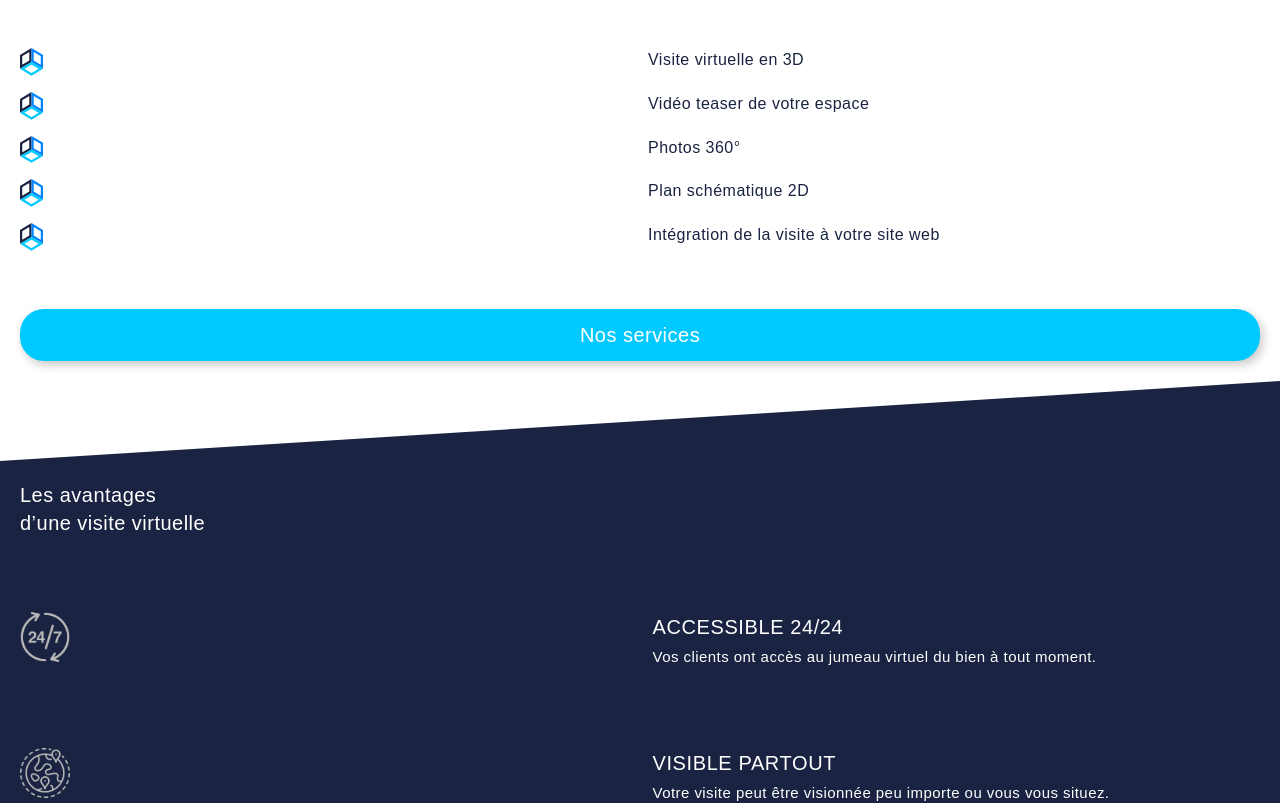
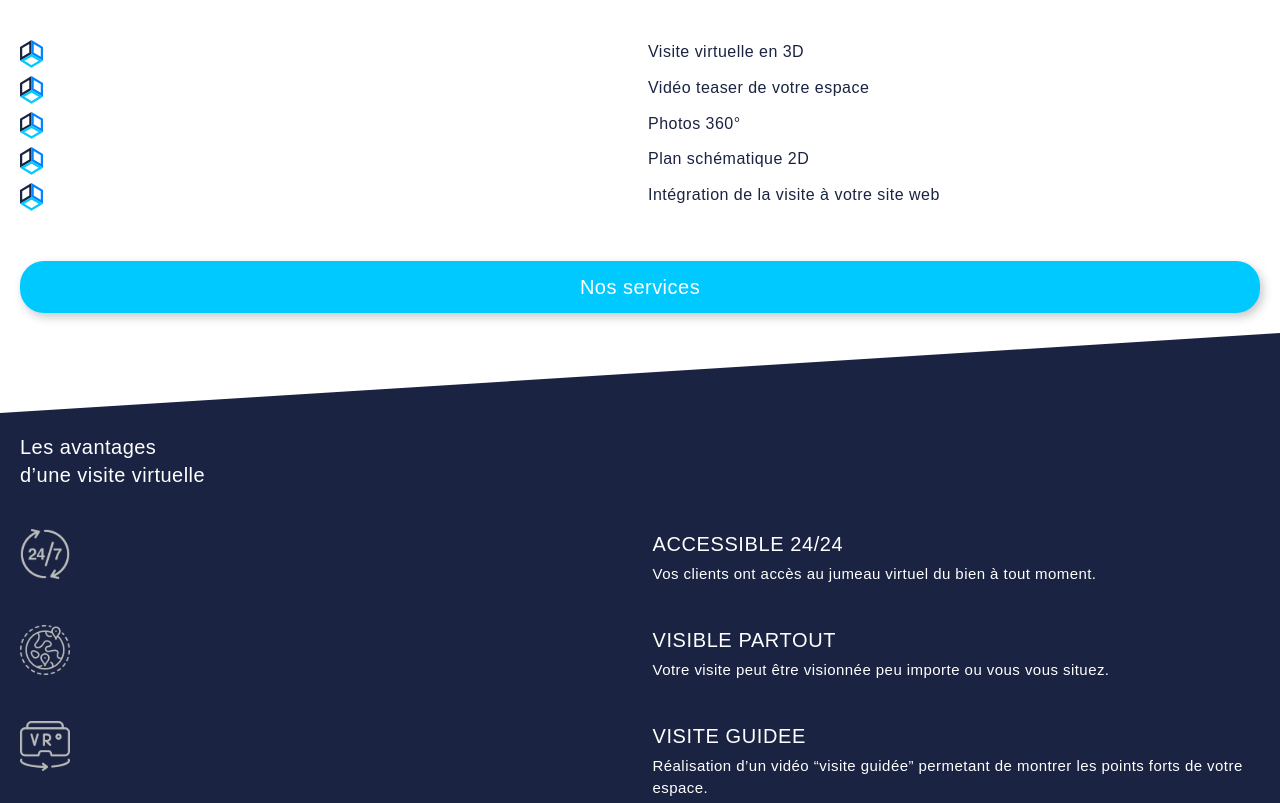
Before and after one commit to MaximeNef/Immersy, a Next.js app: page / in a window 1280 px wide. Shown: the part 900-1703 px from the top of the page. Built offline with nearby package versions, Linux system fonts and the light colour scheme.

Commit message:
add animation to Title and Cards components

```diff
--- a/package.json
+++ b/package.json
@@ -10,6 +10,7 @@
   },
   "dependencies": {
     "@sendgrid/mail": "^7.7.0",
+    "aos": "^3.0.0-beta.6",
     "eslint": "8.27.0",
     "eslint-config-next": "13.0.3",
     "framer-motion": "^7.6.6",
--- a/src/components/contact/contactDirect/index.jsx
+++ b/src/components/contact/contactDirect/index.jsx
@@ -6,8 +6,8 @@ const ContactDirect = () => {
       <div className="mb-5">
         <Title mainTitle="Contact en direct" />
         <div className="mt-10 space-y-2">
-          <Title subTitle="Mail : info.immersy@gmail.com" />
-          <Title subTitle="Tél : +32470/68.45.51" />
+          <h2 className="text-xl font-thin">Mail : info.immersy@gmail.com</h2>
+          <h2 className="text-xl font-thin">Tél : +32470/68.45.51</h2>
         </div>
       </div>
     </div>
--- a/src/components/shared/AvantageItems/index.jsx
+++ b/src/components/shared/AvantageItems/index.jsx
@@ -1,59 +1,20 @@
-import { useState } from 'react'
+import { useEffect } from 'react'
 import Container from '../container'
 import Flex from '../flex'
 import MyImage from '../myimage'
+import AOS from 'aos'
+import 'aos/dist/aos.css'
 
 const AvantageItems = ({ avantages, color }) => {
-  // const Avantages = [
-  //   {
-  //     img: '/assets/24-7.svg',
-  //     title: 'ACCESSIBLE 24/24',
-  //     subtitle:
-  //       'Vos clients ont accès au jumeau virtuel du bien à tout moment.',
-  //   },
-  //   {
-  //     img: '/assets/monde.svg',
-  //     title: 'VISIBLE PARTOUT',
-  //     subtitle:
-  //       'Votre visite peut être visionnée peu importe ou vous vous situez.',
-  //   },
-  //   {
-  //     img: '/assets/vr.svg',
-  //     title: 'VISITE GUIDEE',
-  //     subtitle:
-  //       'Réalisation d’un vidéo “visite guidée” permetant de montrer les points forts de votre espace.',
-  //   },
-  //   {
-  //     img: '/assets/immersion.svg',
-  //     title: 'IMMERSION TOTALE',
-  //     subtitle:
-  //       'Grâce à la technologie VR, il est possible de diffuser votre bien dans un casque VR pour une immersion totale.',
-  //   },
-  //   {
-  //     img: '/assets/mesure.svg',
-  //     title: 'PRISE DE MESURES',
-  //     subtitle:
-  //       "Il est possible pour vos visiteurs de prendre des mesures à l'intérieur de votre visite virtuelle.",
-  //   },
-  //   {
-  //     img: '/assets/plan.svg',
-  //     title: 'PLAN 2D',
-  //     subtitle:
-  //       'Nous réalisons sur demande des plans 2D schématique sur demande.',
-  //   },
-  //   {
-  //     img: '/assets/ping.svg',
-  //     title: 'TAGS INFORMATIFS',
-  //     subtitle:
-  //       'Des tags informatifs peuvent être intégrés au sein de la visite virtuelle pour vous permettre de documenter l’espace. Ce tag peut être du texte, une vidéo/photo, un lien web, etc.',
-  //   },
-  // ]
-
+  useEffect(() => {
+    AOS.init({ offset: 10, once: true })
+  }, [])
   return (
-    <Container>
+    <div>
       {avantages.map((avantage, i) => {
         return (
-          <Flex key={i} className="my-[40px]">
+          <div data-aos="fade-right" key={i}>
+            <Flex className="my-[40px]">
               <Container className="w-fit mr-[25px]">
                 <MyImage src={avantage.img} w={50} h={50} />
               </Container>
@@ -66,9 +27,10 @@ const AvantageItems = ({ avantages, color }) => {
                 </p>
               </Container>
             </Flex>
+          </div>
         )
       })}
-    </Container>
+    </div>
   )
 }
 export default AvantageItems
--- a/src/components/shared/information/index.jsx
+++ b/src/components/shared/information/index.jsx
@@ -1,13 +1,20 @@
 import Container from '../container'
 import Flex from '../flex'
 import MyImage from '../myimage'
+import AOS from 'aos'
+import 'aos/dist/aos.css'
+import { useEffect } from 'react'
 
 const Information = ({ infos }) => {
+  useEffect(() => {
+    AOS.init({ once: true })
+  }, [])
   return (
-    <Container>
+    <div>
       {infos.map((info, index) => {
         return (
-          <Flex key={index} className="my-2">
+          <div key={index} data-aos="fade-up">
+            <Flex className="my-2">
               <Container className="w-fit mr-4">
                 <MyImage src={'/assets/immersyicon.svg'} w={23} h={23} />
               </Container>
@@ -15,9 +22,10 @@ const Information = ({ infos }) => {
                 <p className="font-light">{info.text}</p>
               </Container>
             </Flex>
+          </div>
         )
       })}
-    </Container>
+    </div>
   )
 }
 export default Information
--- a/src/components/shared/pricingCard/demandeTarifs/index.jsx
+++ b/src/components/shared/pricingCard/demandeTarifs/index.jsx
@@ -1,23 +1,36 @@
 import Link from 'next/link'
 import Container from '../../container'
 import MyImage from '../../myimage'
+import AOS from 'aos'
+import 'aos/dist/aos.css'
+import { useEffect } from 'react'
 
 const DemandeTarifs = () => {
+  useEffect(() => {
+    AOS.init({ once: true })
+  }, [])
   return (
+    <div data-aos="fade-right">
       <Link href={{ pathname: '/tarifs/contact', query: { surface: null } }}>
         <Container className="bg-[#1A2341]  my-2 text-white text-center rounded-xl border-[1px] border-white py-5 relative space-y-2">
           <Container className="w-fit absolute top-5 left-5">
-          <MyImage alt="surface icon" src="/assets/surface.svg" w="50" h="50" />
+            <MyImage
+              alt="surface icon"
+              src="/assets/surface.svg"
+              w="50"
+              h="50"
+            />
           </Container>
-        <Container>
+          <div>
             <h2 className="text-xl w-full">Demande de tarifs</h2>
             <p className="pl-[90px] text-left text-[15px] font-light w-[85%]">
               Tarif sur mesure en fonction du nombre de biens.
             </p>
             <div className="text-2xl absolute right-6 bottom-9">&rarr;</div>
-        </Container>
+          </div>
         </Container>
       </Link>
+    </div>
   )
 }
 
--- a/src/components/shared/pricingCard/index.jsx
+++ b/src/components/shared/pricingCard/index.jsx
@@ -2,6 +2,9 @@ import Link from 'next/link'
 import Container from '../container'
 import Flex from '../flex'
 import MyImage from '../myimage'
+import AOS from 'aos'
+import 'aos/dist/aos.css'
+import { useEffect } from 'react'
 
 const surfaces = [
   {
@@ -25,12 +28,16 @@ const surfaces = [
 ]
 
 const PricingCards = () => {
+  useEffect(() => {
+    AOS.init({ once: true })
+  }, [])
+
   return (
     <Container className="w-full">
       {surfaces.map((surface, index) => {
         return (
+          <div data-aos="fade-right" key={index}>
             <Link
-            key={index}
               href={{
                 pathname: 'tarifs/contact',
                 query: { surface: surface.query },
@@ -59,6 +66,7 @@ const PricingCards = () => {
                 </p>
               </Container>
             </Link>
+          </div>
         )
       })}
     </Container>
--- a/src/components/shared/title/index.jsx
+++ b/src/components/shared/title/index.jsx
@@ -1,7 +1,17 @@
+import AOS from 'aos'
+import 'aos/dist/aos.css'
+import { useEffect } from 'react'
+
 const Title = ({ color, fontWeight, mainTitle, subTitle }) => {
+  useEffect(() => {
+    AOS.init({ duration: 800, once: true })
+  }, [])
+
   return (
     <div>
-      <h2 className={`${color} text-xl ${fontWeight}`}>{mainTitle}</h2>
+      <h2 data-aos="fade-right" className={`${color} text-xl ${fontWeight}`}>
+        {mainTitle}
+      </h2>
       <h2 className={`${color} text-xl font-thin`}>{subTitle}</h2>
     </div>
   )
--- a/src/components/tarifs/simulez/index.jsx
+++ b/src/components/tarifs/simulez/index.jsx
@@ -40,7 +40,7 @@ const Simulez = () => {
     <div className="mt-12 mx-5">
       <Title mainTitle="Simulez votre tarif" subTitle="prix indicatif" />
       <div className="text-center w-full mt-12 mb-6">
-        <Title mainTitle={`Tarif estimé : ${prix} €`} />
+        <h2 className="text-xl font-thin">{`Tarif estimé : ${prix} €`}</h2>
       </div>
       <input
         value={meter}
--- a/src/components/tarifs/tarifsCustom/index.jsx
+++ b/src/components/tarifs/tarifsCustom/index.jsx
@@ -9,7 +9,7 @@ const TarifsCustom = () => {
         <Title mainTitle="Nos tarifs" subTitle="un avantage sur-mesure" />
       </div>
       <div className="mt-12">
-        <Title mainTitle="Tarifs par superficie" />
+        <h2 className="text-xl">Tarifs par superficie</h2>
       </div>
       <div className="mt-12">
         <PricingCards />
```
Also changed, not shown: 1 other file (tests, documents, lock files or other folders). Lines whose indentation alone changed are shown as unchanged.
